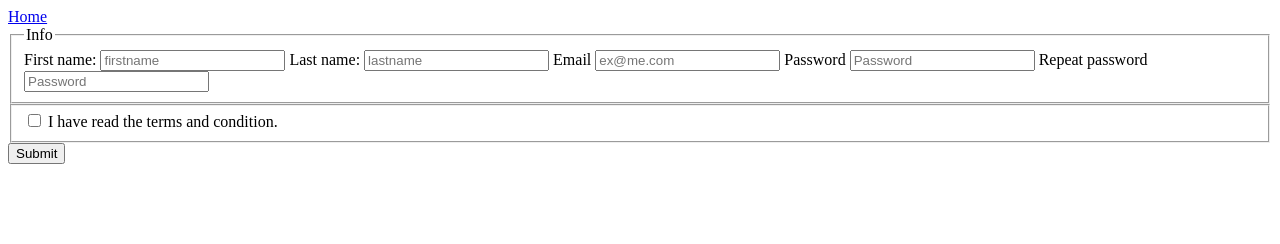
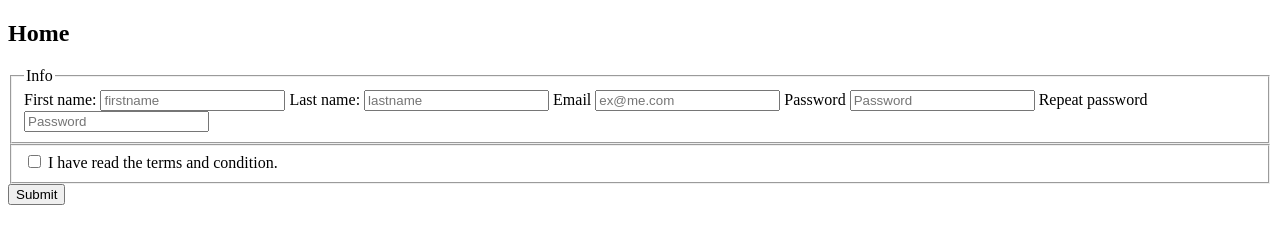
Before and after one commit to Martosky/restaurant, a plain HTML site: page register.html in a window 1280 px wide. Drawn offline with Linux system fonts and the light colour scheme.

Commit message:
working on the registration

```diff
--- a/register.html
+++ b/register.html
@@ -5,10 +5,16 @@
     <meta name="viewport" content="width=device-width, initial-scale=1.0">
     <title>Registration page</title>
     <script src="https://kit.fontawesome.com/268d0caf18.js" crossorigin="anonymous"></script>
+    <style>
+        .main-form h2 a{
+             text-decoration: none;
+             color: black;
+        }
+    </style>
 </head>
 <body>
     <div class="main-form">
-        <a href="index.html">Home</a>
+       <h2><a href="index.html">Home</a></h2>
       <div class="form-content">
         <form>
             <fieldset>
```
